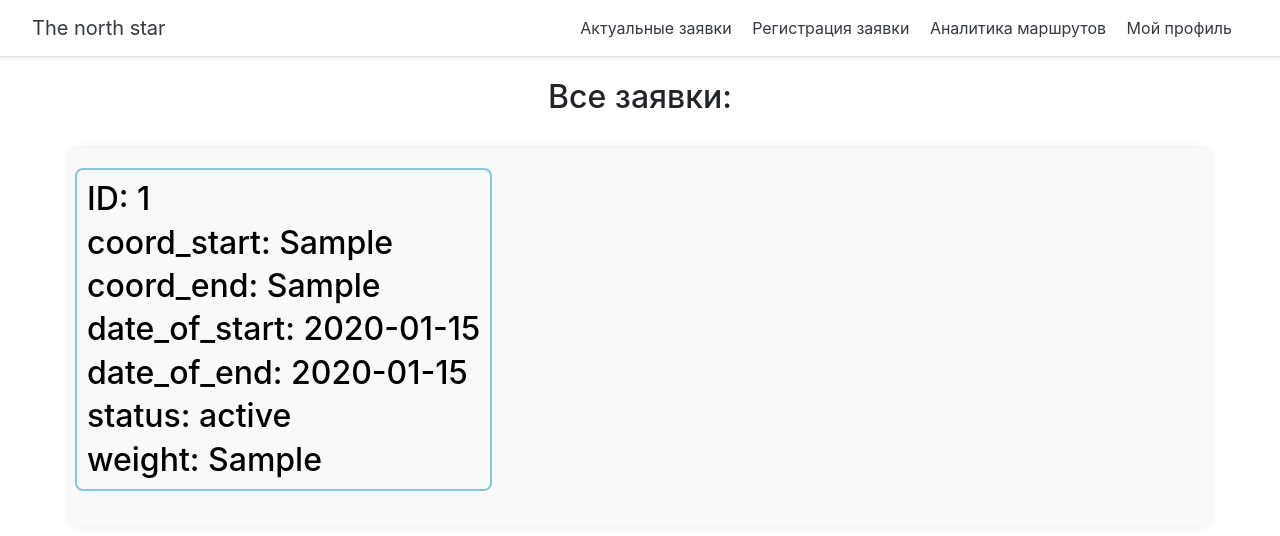
After one commit to pressf1om/north_star, a Flask app: template templates/current_applications.html in a window 1280 px wide. The commit adds this page. Shown: the top 536 px of the page. Run offline with Flask 3, Linux system fonts and the light colour scheme; the template is opened without the code that fills it: values that come from a table or form of the project are taken from there, others are empty; tables that the repository leaves empty hold one stand-in row (values such as "Sample post"); some libraries are stand-ins or nearby versions; some web fonts are replaced.

Commit message:
Добавлена Reg и просмотр заявок

```diff
--- a/server.py
+++ b/server.py
@@ -55,6 +55,23 @@ class Cars(db.Model, UserMixin):
     car_driver_id = db.Column(db.Integer)
 
 
+class Application(db.Model, UserMixin):
+    # айди заявки
+    id = db.Column(db.Integer, primary_key=True)
+    # координаты начала
+    coord_start = db.Column(db.String(120), nullable=False, unique=True)
+    # координаты конца
+    coord_end = db.Column(db.String(120), nullable=False, unique=True)
+    # дата начала поездки
+    date_of_start = sqlalchemy.Column(db.String(120), nullable=False)
+    # дата окончания поездки
+    date_of_end = sqlalchemy.Column(db.String(120), nullable=True)
+    # статус заявки
+    status = db.Column(db.String(120))
+    # вес груза
+    weight = db.Column(db.String(120), nullable=True)
+
+
 # необходимые переменные
 data_of_roads_for_analytics = {}
 
@@ -73,7 +90,7 @@ def home():
     db.create_all()
 
     #################################################################
-
+    """
     # изменение статуса машин
 
     # Получаем объект из базы данных
@@ -88,7 +105,7 @@ def home():
 
     # Зафиксируем изменения в базе данных
     db.session.commit()
-
+    """
     #################################################################
 
     # получаем айди зашедшего на сайт
@@ -177,7 +194,7 @@ def add_cars():
             car_number = request.form['car_number']
             model = request.form['model']
 
-            # собираем объект юзер_ для регистрации в бд
+            # собираем объект cars для регистрации в бд
             cars = Cars(car_number=car_number, model=model)
 
             # регистрация в базе
@@ -275,9 +292,6 @@ def logout():
     return redirect("/")
 
 
-# /current_applications
-
-
 # страница добавления заявок для анализа
 @app.route('/analytics_add_data', methods=['POST', 'GET'])
 @login_required
@@ -361,13 +375,40 @@ def registration_new_application():
             departure_date = request.form['departure-date']
             cargo_weight = request.form['cargo-weight']
 
-            print(start_point, end_point, departure_date, cargo_weight)
+            #  регистрация заявок
+            application = Application(coord_start=start_point, coord_end=end_point, date_of_start=departure_date, status='В пути', weight=cargo_weight)
 
-            # регистрация заявок
+            # регистрация в базе
+            db.session.add(application)
+            db.session.commit()
 
-            return redirect("/home")
+            print(f"application #{departure_date} was created")
+
+            return redirect("/current_applications")
         else:
             return render_template("registration_new_application.html")
+    else:
+        return 'у вас недостаточно прав'
+
+
+# страница отображения всех существующих заявок
+@app.route('/current_applications', methods=['POST', 'GET'])
+@login_required
+def current_applications():
+    # получаем айди зашедшего на сайт
+    user_id = current_user.id
+
+    # инфа о пользователе из бд
+    temp = (User.query.filter_by(id=user_id).first()).__dict__
+
+    # разграничение прав доступа
+    if temp['status'] == 'Администратор' or temp['status'] == 'Диспетчер':
+
+        # инфа о заявках из бд
+        temp1 = Application.query.order_by(Application.id).all()
+
+        # render
+        return render_template("current_applications.html", data=temp1)
     else:
         return 'у вас недостаточно прав'
 
--- /dev/null
+++ b/templates/current_applications.html
@@ -0,0 +1,67 @@
+{% extends "main.html" %}
+{% block body %}
+<style>
+    .oll {
+        margin-bottom: 20px;
+    }
+
+    .print_user {
+        display: flex;
+        justify-content: center;
+        align-items: center;
+        flex-wrap: wrap;
+    }
+
+    .container {
+        margin: 10px;
+        padding: 20px;
+        background-color: #f8f9fa;
+        border-radius: 10px;
+        box-shadow: 0 0 10px rgba(0, 0, 0, 0.1);
+    }
+
+    .print {
+        text-align: left;
+        padding: 10px;
+        border: 2px solid #86c5da; /* Сине-голубая граница */
+        border-radius: 8px;
+    }
+
+    .print:hover {
+        border-color: #5bc0de; /* Темно-голубая граница при наведении */
+    }
+
+    .print h2 {
+        margin: 5px 0;
+        color: #000000; /* Сине-голубой цвет текста */
+    }
+
+    .print h2:first-child {
+        margin-top: 0;
+    }
+
+    .print h2:last-child {
+        margin-bottom: 0;
+    }
+</style>
+<div class="oll">
+    <h1 align="center">Все заявки: </h1>
+</div>
+<div class="print_user">
+    {% for el in data %}
+    <div class="container">
+        <div class="card-deck mb-3 text-center">
+            <div class="print">
+                <h2>ID: {{ el.id }}</h2>
+                <h2>coord_start: {{ el.coord_start }}</h2>
+                <h2>coord_end: {{ el.coord_end }}</h2>
+                <h2>date_of_start: {{ el.date_of_start }}</h2>
+                <h2>date_of_end: {{ el.date_of_end }}</h2>
+                <h2>status: {{ el.status }}</h2>
+                <h2>weight: {{ el.weight }}</h2>
+            </div>
+        </div>
+    </div>
+    {% endfor %}
+</div>
+{% endblock %}
--- a/templates/main.html
+++ b/templates/main.html
@@ -12,7 +12,7 @@
    <div class="d-flex flex-column flex-md-row align-items-center p-3 px-md-4 mb-3 bg-white border-bottom shadow-sm">
         <h5 class="my-0 mr-md-auto font-weight-normal"><a class="p-2 text-dark" href="/home">The north star</a></h5>
         <nav class="my-2 my-md-0 mr-md-3">
-            <!-- <a class="p-2 text-dark" href="/current_applications">Актуальные заявки</a> -->
+            <a class="p-2 text-dark" href="/current_applications">Актуальные заявки</a>
             <a class="p-2 text-dark" href="/registration_new_application">Регистрация заявки</a>
             <a class="p-2 text-dark" href="/analytics_add_data">Аналитика маршрутов</a>
             <a class="p-2 text-dark" href="/account">Мой профиль</a>
```
